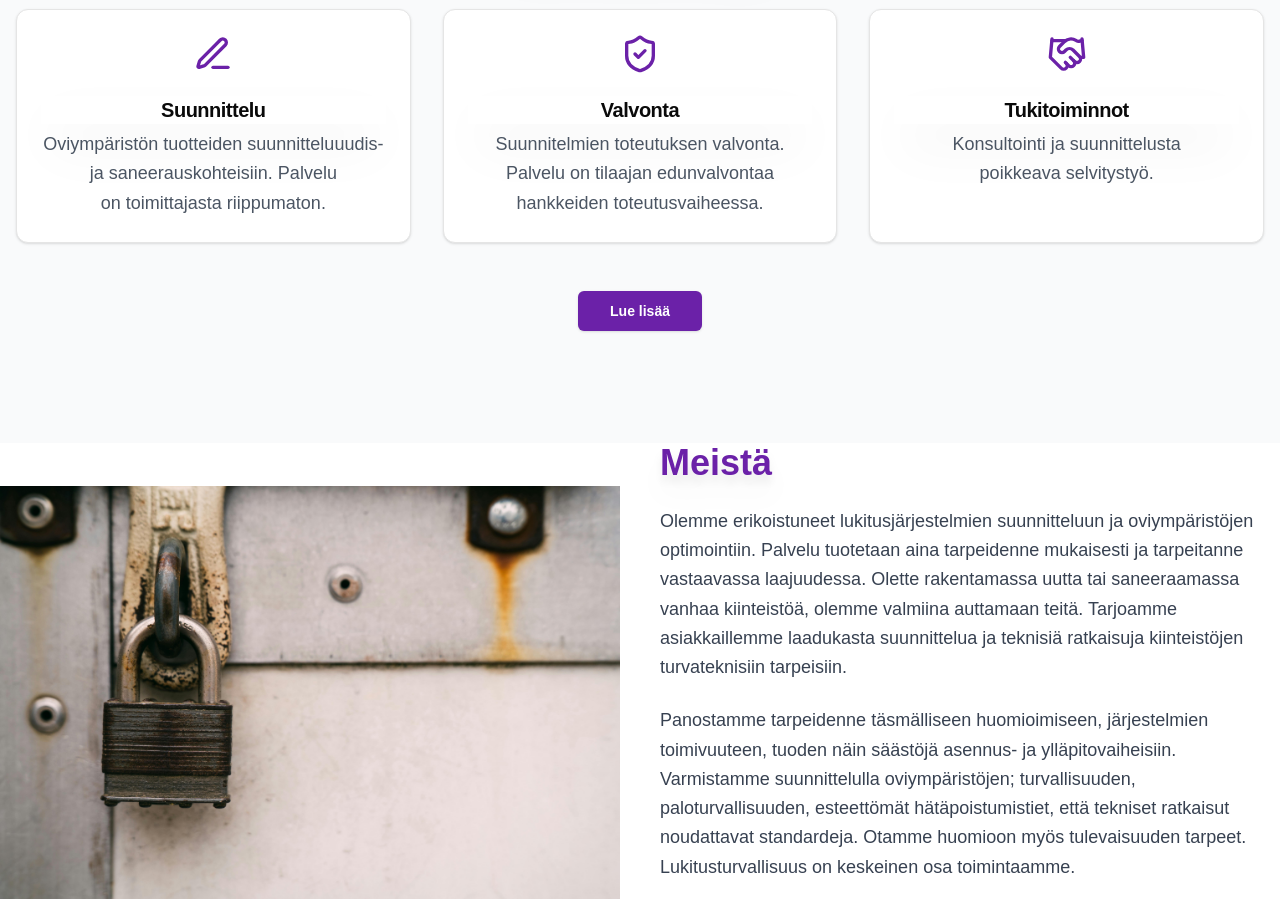
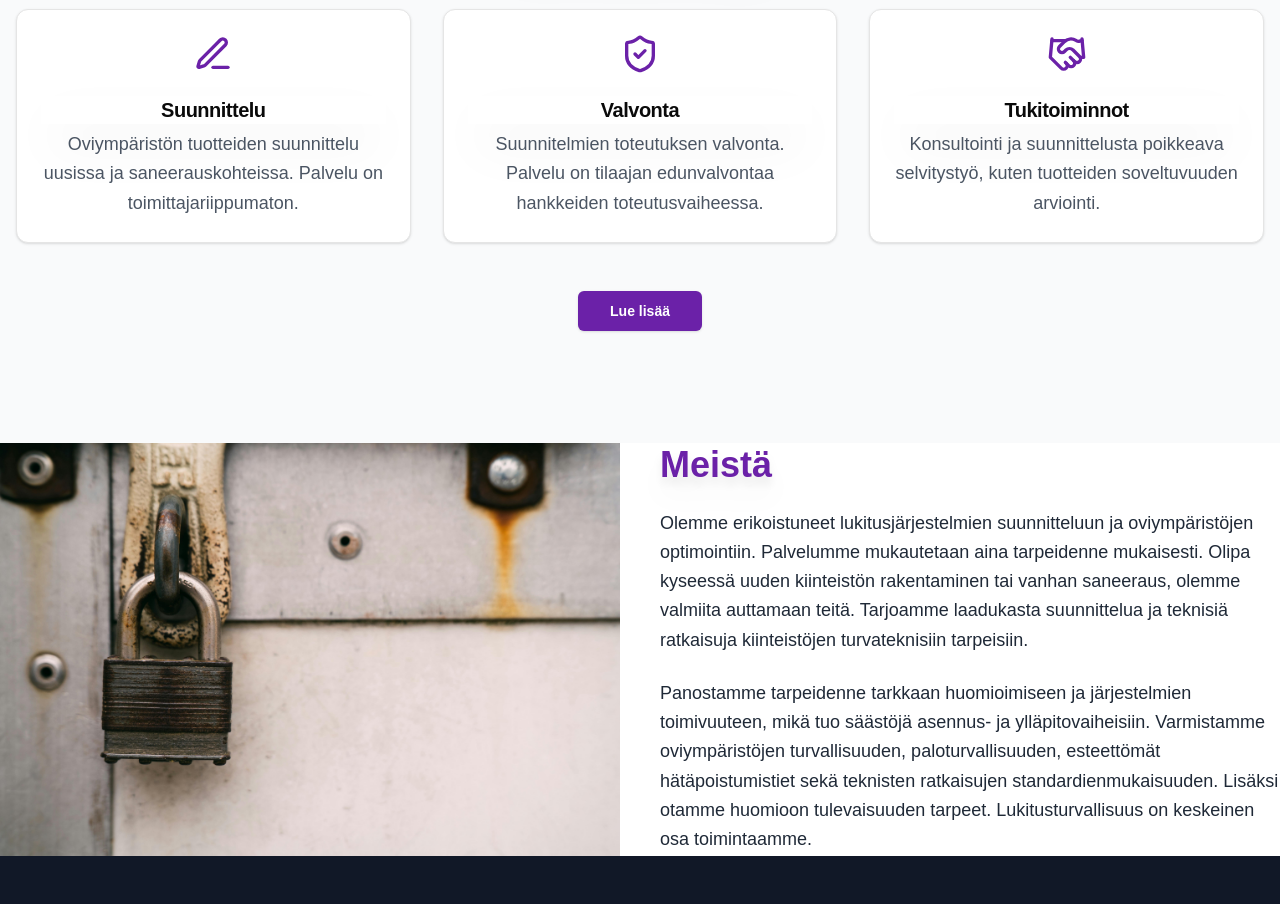
Before and after one commit to eeturonkko/mijako, a Next.js app: page / in a window 1280 px wide. Shown: the part 720-1624 px from the top of the page. Built offline with nearby package versions, Linux system fonts and the light colour scheme.

Commit message:
fix typos

```diff
--- a/app/palvelut/ServiceDetails.tsx
+++ b/app/palvelut/ServiceDetails.tsx
@@ -1,5 +1,5 @@
+import { PenLine, ShieldCheck, Handshake } from "lucide-react";
 import { Card, CardHeader, CardTitle, CardContent } from "@/components/ui/card";
-import { PenLine, ShieldCheck, Handshake } from "lucide-react";
 
 const services = [
   {
@@ -7,7 +7,7 @@ const services = [
     icon: <PenLine className="w-12 h-12 text-purple-800" />,
     title: "Suunnittelu",
     description:
-      "Oviympäristön tuotteiden suunnitteluuudis- ja saneerauskohteisiin. Palvelu on toimittajasta riippumaton",
+      "Oviympäristön tuotteiden suunnitteluun uusissa ja saneerauskohteissa. Palvelu on toimittajariippumaton.",
     details: [
       "Materiaaleihin ja hankkeeseen perehtyminen",
       "Kohdekartoitus (saneerauskohteet)",
@@ -15,7 +15,7 @@ const services = [
       "Lukitus- ja turvatuotteiden valinta ovityypin ja tilan käyttötarkoituksen/ympäristön mukaan",
       "Sijoituspohjakuvat",
       "Ovikohtainen heloitus- ja lukitussuunnitelma",
-      "Alustavat kulkualue/valvonta-alue määritykset ja avain/tunniste tiedot",
+      "Alustavat kulku- ja valvonta-alueiden määritykset sekä avain- ja tunnistetiedot",
       "Yhteensovittaminen oviympäristöön liittyvien toimijoiden kanssa (esim. lukitus-, kulunvalvonta-, sähkö-, automaatiosuunnittelu)",
       "Suunnitelmien tarkistukset ja korjaukset",
       "Suunnittelupalaverit",
--- a/components/About.tsx
+++ b/components/About.tsx
@@ -1,43 +1,41 @@
 import Image from "next/image";
 import Lock from "@/public/lock3.jpg";
-import { Button } from "@/components/ui/button";
 
 export default function About() {
   return (
     <section className="pt-5 md:pt-0">
-      <div className=" mx-auto ">
-        <div className="flex flex-col-reverse md:flex-row items-center justify-center gap-10 ">
+      <div className="mx-auto">
+        <div className="flex flex-col-reverse md:flex-row items-center justify-center gap-10">
           {/* Image Section */}
-          <div className="w-full md:w-1/2 relative h-max md:h-auto ">
-            <Image src={Lock} alt="Door Lock" className="object-contain" />
+          <div className="w-full md:w-1/2 relative h-max md:h-auto">
+            <Image
+              src={Lock}
+              alt="Door Lock"
+              className="object-contain"
+              priority
+            />
           </div>
           {/* Text Section */}
-          <div className="w-full md:w-1/2 space-y-6 text-center md:text-left ">
+          <div className="w-full md:w-1/2 space-y-6 text-center md:text-left">
             <h2 className="text-4xl font-bold drop-shadow-xl text-purple-800">
               Meistä
             </h2>
-            <p className="text-lg text-gray-700 leading-relaxed mr-2">
+            <p className="text-lg text-gray-800 leading-relaxed">
               Olemme erikoistuneet lukitusjärjestelmien suunnitteluun ja
-              oviympäristöjen optimointiin. Palvelu tuotetaan aina tarpeidenne
-              mukaisesti ja tarpeitanne vastaavassa laajuudessa. Olette
-              rakentamassa uutta tai saneeraamassa vanhaa kiinteistöä, olemme
-              valmiina auttamaan teitä. Tarjoamme asiakkaillemme laadukasta
-              suunnittelua ja teknisiä ratkaisuja kiinteistöjen turvateknisiin
-              tarpeisiin.
+              oviympäristöjen optimointiin. Palvelumme mukautetaan aina
+              tarpeidenne mukaisesti. Olipa kyseessä uuden kiinteistön
+              rakentaminen tai vanhan saneeraus, olemme valmiita auttamaan
+              teitä. Tarjoamme laadukasta suunnittelua ja teknisiä ratkaisuja
+              kiinteistöjen turvateknisiin tarpeisiin.
             </p>
-            <p className="text-lg text-gray-700 leading-relaxed mr-2 ">
-              Panostamme tarpeidenne täsmälliseen huomioimiseen, järjestelmien
-              toimivuuteen, tuoden näin säästöjä asennus- ja ylläpitovaiheisiin.
-              Varmistamme suunnittelulla oviympäristöjen; turvallisuuden,
-              paloturvallisuuden, esteettömät hätäpoistumistiet, että tekniset
-              ratkaisut noudattavat standardeja. Otamme huomioon myös
-              tulevaisuuden tarpeet. Lukitusturvallisuus on keskeinen osa
-              toimintaamme.
+            <p className="text-lg text-gray-800 leading-relaxed">
+              Panostamme tarpeidenne tarkkaan huomioimiseen ja järjestelmien
+              toimivuuteen, mikä tuo säästöjä asennus- ja ylläpitovaiheisiin.
+              Varmistamme oviympäristöjen turvallisuuden, paloturvallisuuden,
+              esteettömät hätäpoistumistiet sekä teknisten ratkaisujen
+              standardienmukaisuuden. Lisäksi otamme huomioon tulevaisuuden
+              tarpeet. Lukitusturvallisuus on keskeinen osa toimintaamme.
             </p>
-
-            <Button className="bg-purple-800 text-white hover:bg-purple-900 font-semibold px-8 py-4 rounded-lg shadow-lg transform transition-transform duration-200 ">
-              <a href="#contact">Ota yhteyttä</a>
-            </Button>
           </div>
         </div>
       </div>
--- a/components/Services.tsx
+++ b/components/Services.tsx
@@ -13,18 +13,19 @@ const services = [
     icon: <PenLine className="w-10 h-10 mb-4 text-purple-800" />,
     title: "Suunnittelu",
     description:
-      "Oviympäristön tuotteiden suunnitteluuudis- ja saneerauskohteisiin. Palvelu on toimittajasta riippumaton.",
+      "Oviympäristön tuotteiden suunnittelu uusissa ja saneerauskohteissa. Palvelu on toimittajariippumaton.",
   },
   {
     icon: <ShieldCheck className="w-10 h-10 mb-4 text-purple-800" />,
     title: "Valvonta",
     description:
-      "Suunnitelmien toteutuksen valvonta. Palvelu on tilaajan edunvalvontaa hankkeiden toteutusvaiheessa. ",
+      "Suunnitelmien toteutuksen valvonta. Palvelu on tilaajan edunvalvontaa hankkeiden toteutusvaiheessa.",
   },
   {
     icon: <Handshake className="w-10 h-10 mb-4 text-purple-800" />,
     title: "Tukitoiminnot",
-    description: "Konsultointi ja suunnittelusta poikkeava selvitystyö.",
+    description:
+      "Konsultointi ja suunnittelusta poikkeava selvitystyö, kuten tuotteiden soveltuvuuden arviointi.",
   },
 ];
 
@@ -44,10 +45,10 @@ export default function Services() {
               <Link href={`/palvelut#${service.title.toLowerCase()}`}>
                 <CardHeader>
                   <div className="flex justify-center">{service.icon}</div>
-                  <CardTitle className="text-xl shadow-2xl ">
+                  <CardTitle className="text-xl shadow-2xl">
                     {service.title}
                   </CardTitle>
-                  <CardDescription className="text-lg text-balance text-gray-600 leading-relaxed">
+                  <CardDescription className="text-lg text-gray-600 leading-relaxed">
                     {service.description}
                   </CardDescription>
                 </CardHeader>
@@ -57,7 +58,7 @@ export default function Services() {
         </div>
         <div className="flex justify-center mt-12">
           <Button className="bg-purple-800 text-white hover:bg-purple-900 font-semibold px-8 py-5">
-            <Link href={`/palvelut`}>Lue lisää</Link>
+            <Link href="/palvelut">Lue lisää</Link>
           </Button>
         </div>
       </div>
```
